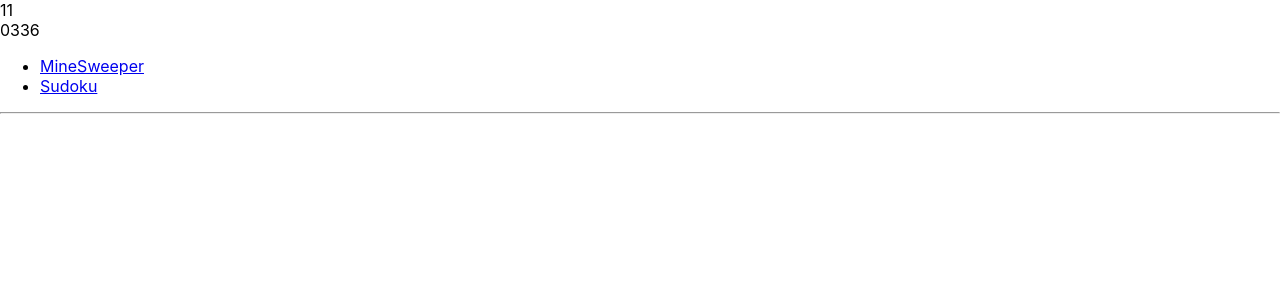
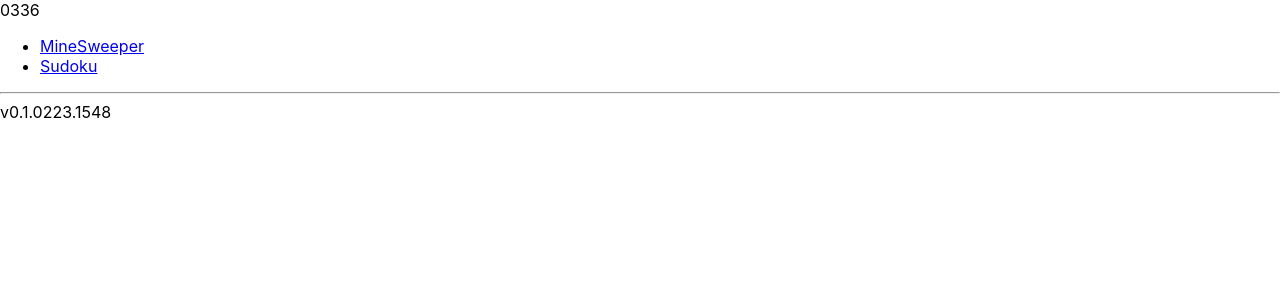
Before and after one commit to colman423/kai-bot-liff, a React (Create React App) app: page / in a window 1280 px wide. Shown: the top 300 px of the page. Built offline with nearby package versions, Linux system fonts and the light colour scheme.

Commit message:
remove gh-pages

```diff
--- a/package.json
+++ b/package.json
@@ -7,7 +7,6 @@
     "@testing-library/jest-dom": "^4.2.4",
     "@testing-library/react": "^9.3.2",
     "@testing-library/user-event": "^7.1.2",
-    "gh-pages": "^2.2.0",
     "react": "^16.12.0",
     "react-dom": "^16.12.0",
     "react-router-dom": "^5.1.2",
@@ -17,9 +16,7 @@
     "start": "react-scripts start",
     "build": "react-scripts build",
     "test": "react-scripts test",
-    "eject": "react-scripts eject",
-    "predeploy": "npm run build",
-    "deploy": "gh-pages -d build"
+    "eject": "react-scripts eject"
   },
   "eslintConfig": {
     "extends": "react-app"
--- a/src/App.js
+++ b/src/App.js
@@ -4,9 +4,9 @@ import AppRoutes from './AppRoutes';
 function App() {
   return (
     <div>
-      11
       <AppRoutes>
       </AppRoutes>
+      v0.1.0223.1548
     </div>
   );
 }
```
